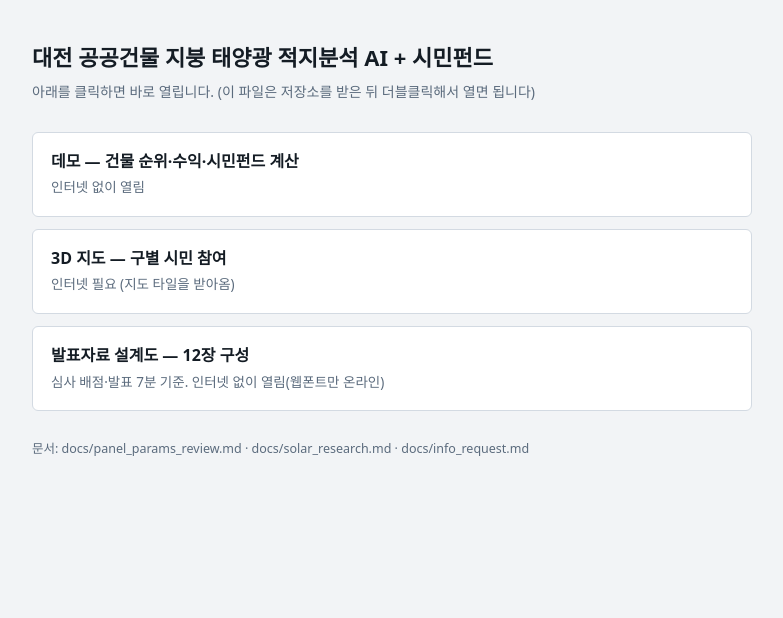
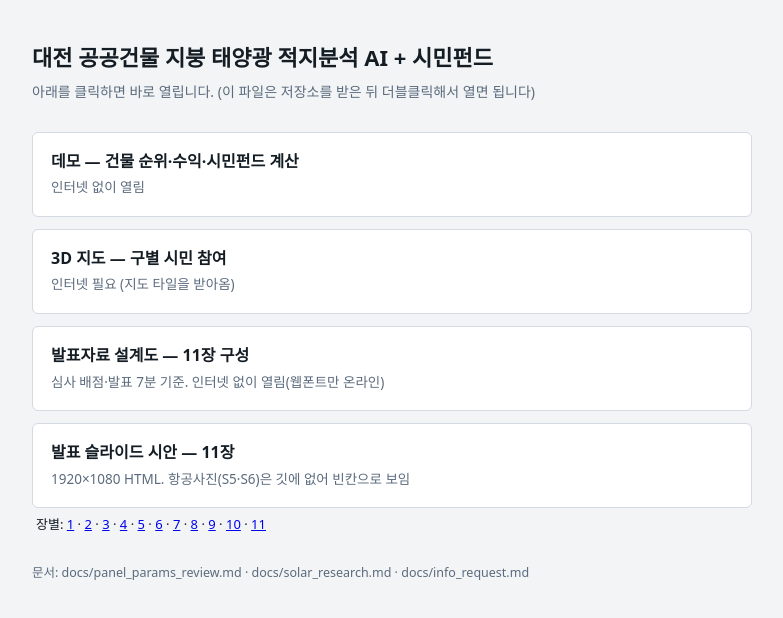
Before and after one commit to jiu0u/KT_f5, a plain HTML site: page index.html in a window 1280 px wide. Shown: the whole page, without its empty margins (248-1031 px from the left). Drawn offline with Linux system fonts and the light colour scheme.

Commit message:
README·index 바로 열기에 발표 슬라이드 추가, 설계도 11장으로 표기 정정
Co-Authored-By: Claude Opus 5.5 <noreply@anthropic.com>

```diff
--- a/index.html
+++ b/index.html
@@ -31,7 +31,8 @@
   <ul>
     <li><a class="item" href="docs/solar_demo.html"><b>데모 — 건물 순위·수익·시민펀드 계산</b><span>인터넷 없이 열림</span></a></li>
     <li><a class="item" href="docs/solar_map.html"><b>3D 지도 — 구별 시민 참여</b><span>인터넷 필요 (지도 타일을 받아옴)</span></a></li>
-    <li><a class="item" href="docs/ppt_blueprint.html"><b>발표자료 설계도 — 12장 구성</b><span>심사 배점·발표 7분 기준. 인터넷 없이 열림(웹폰트만 온라인)</span></a></li>
+    <li><a class="item" href="docs/ppt_blueprint.html"><b>발표자료 설계도 — 11장 구성</b><span>심사 배점·발표 7분 기준. 인터넷 없이 열림(웹폰트만 온라인)</span></a></li>
+    <li><a class="item" href="docs/slides/s01.html"><b>발표 슬라이드 시안 — 11장</b><span>1920×1080 HTML. 항공사진(S5·S6)은 깃에 없어 빈칸으로 보임</span></a><span style="display:block;margin:6px 4px 0;font-size:13px">장별: <a href="docs/slides/s01.html">1</a> · <a href="docs/slides/s02.html">2</a> · <a href="docs/slides/s03.html">3</a> · <a href="docs/slides/s04.html">4</a> · <a href="docs/slides/s05.html">5</a> · <a href="docs/slides/s06.html">6</a> · <a href="docs/slides/s07.html">7</a> · <a href="docs/slides/s08.html">8</a> · <a href="docs/slides/s09.html">9</a> · <a href="docs/slides/s10.html">10</a> · <a href="docs/slides/s11.html">11</a></span></li>
   </ul>
   <footer>문서: docs/panel_params_review.md · docs/solar_research.md · docs/info_request.md</footer>
 </main>
```
Also changed, not shown: 1 other file.
